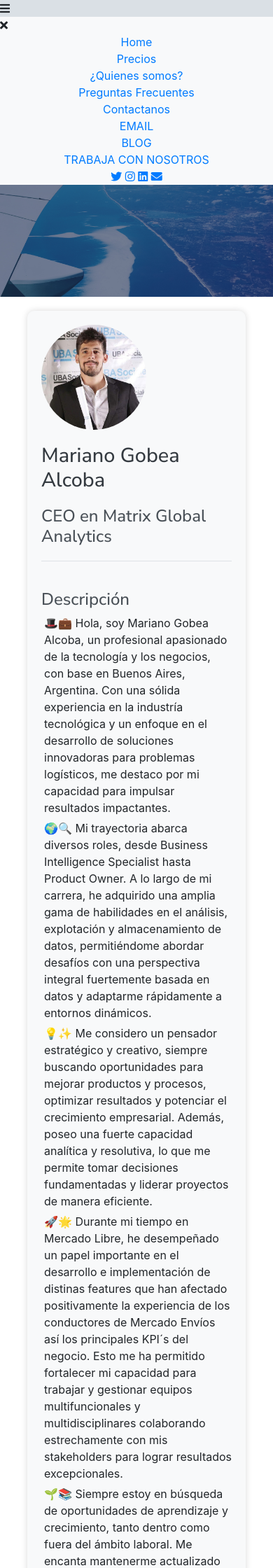
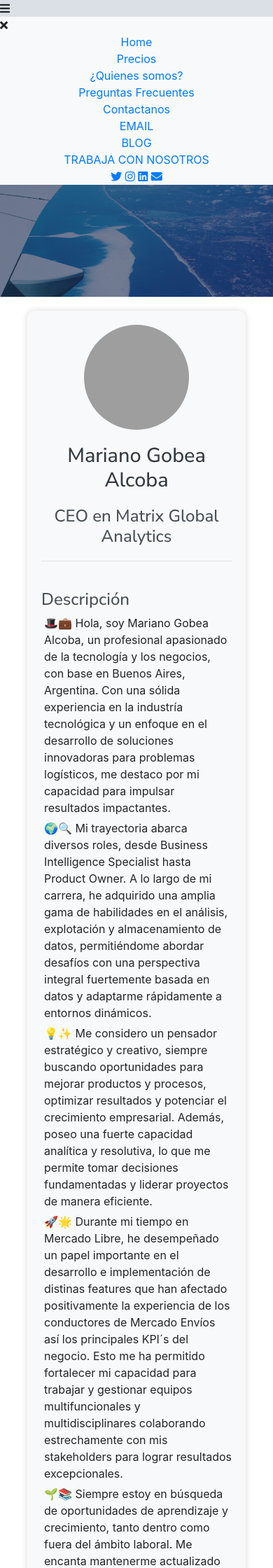
Before and after one commit to Mgobeaalcoba/matrix-global-analytics-webapp, a Django app: page /quienes-somos/ in a window 390 px wide. Shown: the top 2240 px of the page at 70% size. Run offline with Django 5.2, Linux system fonts and the light colour scheme; some libraries are stand-ins or nearby versions; grey boxes are pictures that could not be loaded.

Commit message:
Mobile Web styles ok

```diff
--- a/trabajos/templates/trabajos/quienes_somos.html
+++ b/trabajos/templates/trabajos/quienes_somos.html
@@ -37,8 +37,7 @@
         /* Estilos específicos para cada subsección */
         .ceo-description,
         .ceo-experience,
-        .ceo-education,
-        .ceo-skills {
+        .ceo-education {
             border-top: 1px solid #dee2e6;
             padding-top: 20px;
         }
@@ -84,7 +83,13 @@
         @media (max-width: 768px) {
             .ceo-info {
                 flex-direction: column;
-                align-items: flex-start;
+                align-items: center;
+            }
+
+            .ceo-info h2,
+            .ceo-info h3 {
+                /* centrar los textos */
+                text-align: center;
             }
 
             .ceo-description ul {
@@ -101,7 +106,7 @@
 {% endblock %}
 
 {% block content %}
-    <!-- Contenido especifico -->
+    <!-- Contenido específico -->
     <!-- Sección CEO -->
     <div class="ceo-section">
         <!-- Div para la foto, título y nombre -->
@@ -183,7 +188,7 @@
                         </ul>
                         <li>Backend Tasks:</li>
                         <ul>
-                            <li>Construcción de Rest API desde cero para forenseizar casos de transacciones de inicio de
+                            <li>Construcción de Rest API desde cero para forensiar casos de transacciones de inicio de
                                 sesión exitosas y fallidas y poder automatizar decisiones en departamentos como CX,
                                 Prevención de Fraude o GIN.
                             </li>
```
Also changed, not shown: static/i/ceo-photo.jpeg (deleted), static/i/ceo-photo.jpg (added).
